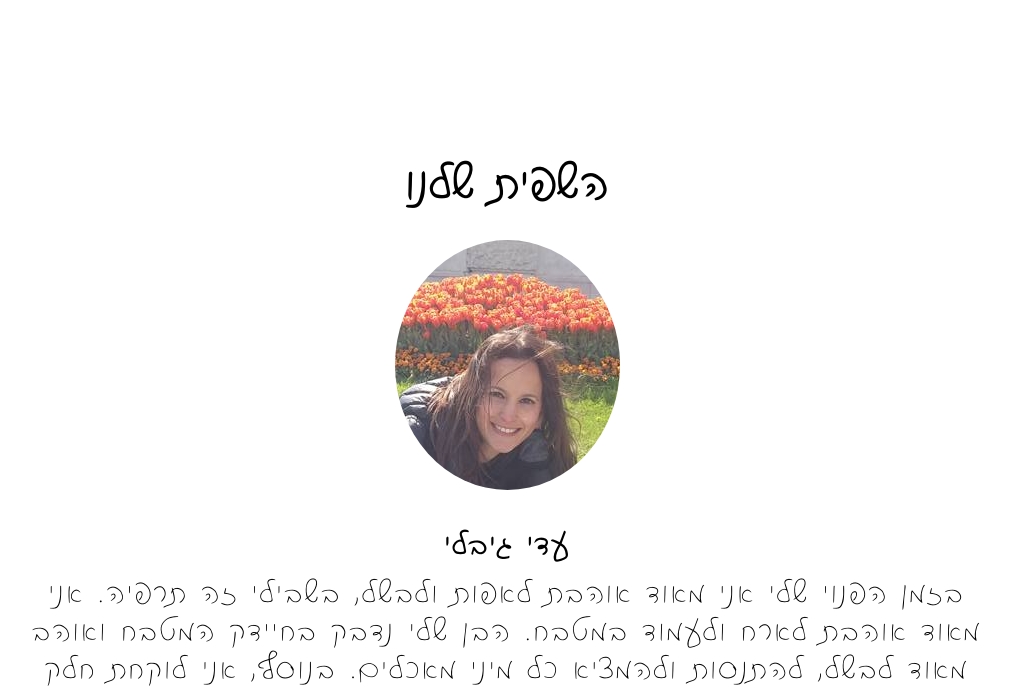
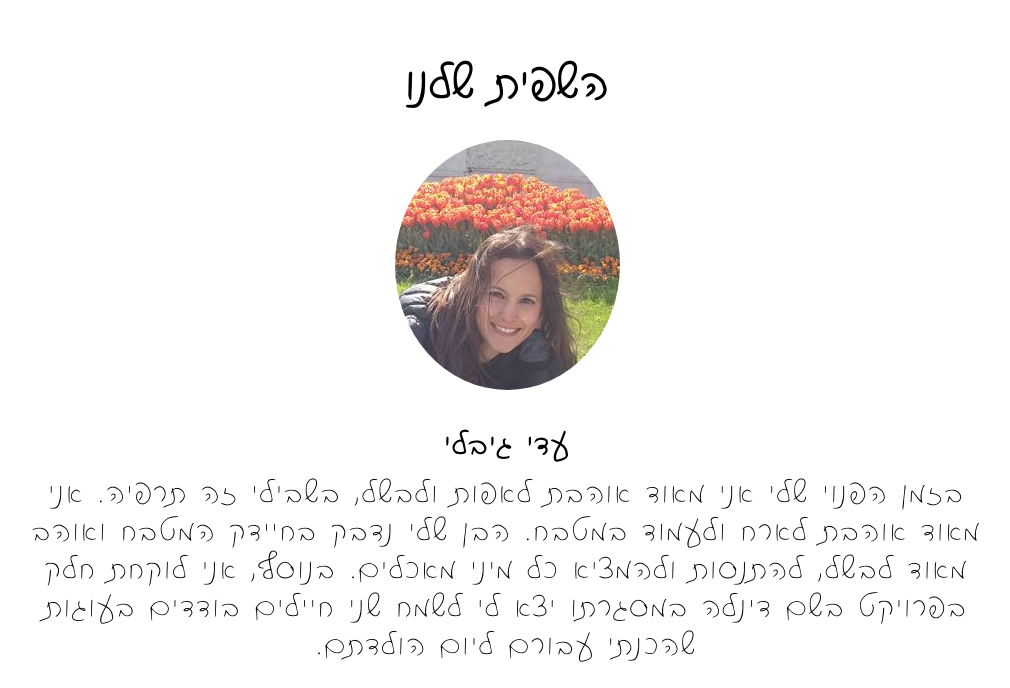
Before and after one commit to ErezBiren/react-cakes, a React (Create React App) app in the folder client/: page / in a window 1280 px wide. Shown: the part 1633-2321 px from the top of the page, without its empty margins (133-1143 px from the left). Built offline with nearby package versions, Linux system fonts and the light colour scheme; no server answers; the database is empty.

Commit message:
fix css margin

```diff
--- a/client/package.json
+++ b/client/package.json
@@ -30,10 +30,10 @@
     "deploy": "gh-pages -d build"
   },
   "devDependencies": {
-    "import-sort-style-module": "^6.0.0",
     "@testing-library/jest-dom": "^5.14.1",
     "@types/react-router-dom": "^5.1.8",
     "gh-pages": "^3.2.3",
+    "import-sort-style-module": "^6.0.0",
     "react-scripts": "latest"
   },
   "browserslist": {
--- a/client/src/App.tsx
+++ b/client/src/App.tsx
@@ -14,6 +14,8 @@ import NotFoundPage from "./pages/NotFoundPage";
 import ProfilePage from "./pages/ProfilePage";
 import { fetchCakeData } from "./store/cakes-actions";
 
+
+
 export default function App() {
   const dispatch = useDispatch();
   let isInitial = true;
@@ -26,6 +28,7 @@ export default function App() {
   }, []);
 
   return (
+
     <BrowserRouter basename="/">
       <Switch>
         <Route path="/" exact>
--- a/client/src/components/About.module.css
+++ b/client/src/components/About.module.css
@@ -3,7 +3,7 @@
   text-align: center;
   max-width: 1200px;
   margin: 0 auto;
-  padding: 100px 20px;
+  /* padding: 100px 20px; */
 }
 .colLeft {
   width: 250px;
```
Also changed, not shown: 1 other file (tests, documents, lock files or other folders).
